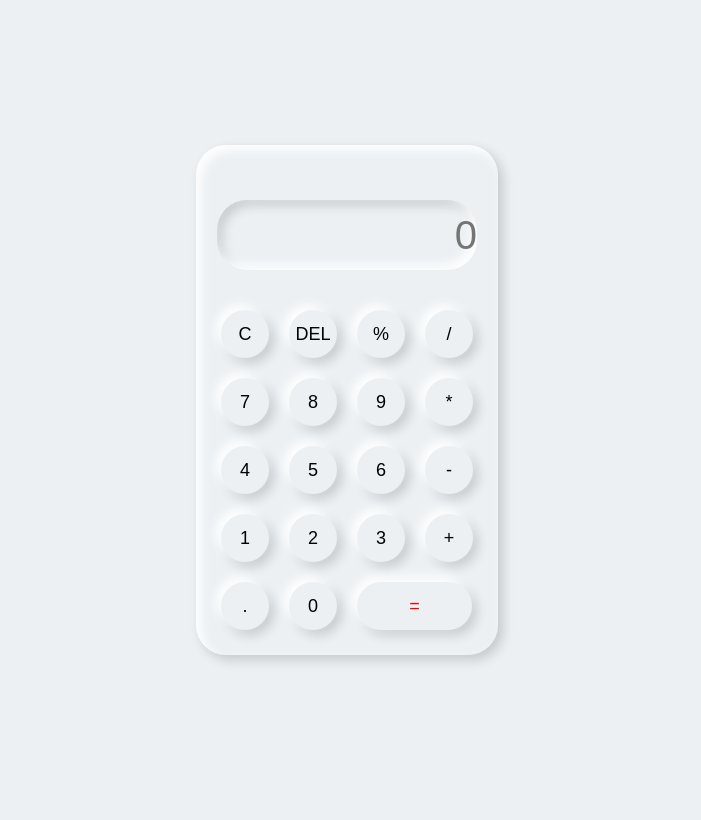
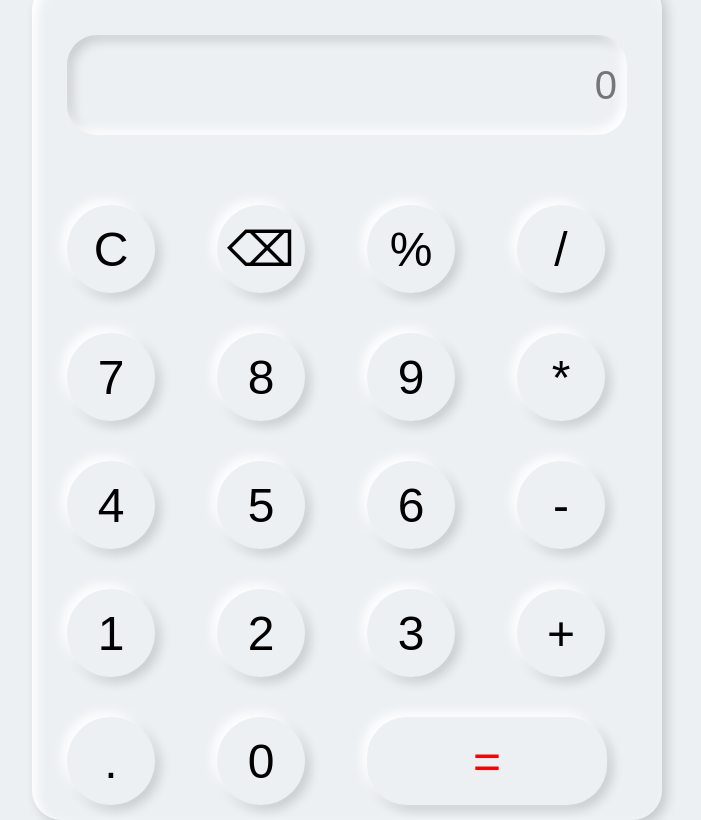
Before and after one commit to geekdeb/calculator, a plain HTML site: page index.html in a window 1280 px wide. Shown: the whole page, without its empty margins (293-994 px from the left). Drawn offline with Linux system fonts and the light colour scheme.

Commit message:
size updated

```diff
--- a/index.html
+++ b/index.html
@@ -16,21 +16,29 @@
           <div class="calculator">
             <input type="text" name="" id="output-screen" placeholder="0" />
             <button onclick="clr()">C</button>
-            <button onclick="del()">DEL</button>
+            <button onclick="del()">⌫</button>
             <button onclick="display('%')">%</button>
             <button onclick="display('/')">/</button>
+
+
+
             <button onclick="display('7')">7</button>
             <button onclick="display('8')">8</button>
             <button onclick="display('9')">9</button>
             <button onclick="display('*')">*</button>
+
+
+
             <button onclick="display('4')">4</button>
             <button onclick="display('5')">5</button>
             <button onclick="display('6')">6</button>
             <button onclick="display('-')">-</button>
+            <!--  -->
             <button onclick="display('1')">1</button>
             <button onclick="display('2')">2</button>
             <button onclick="display('3')">3</button>
-            <button onclick="display('+')">+</button>
+            <button onclick="display('+')" class="plus">+</button>
+
             <button onclick="display('.')">.</button>
             <button onclick="display('0')">0</button>
             <button onclick="calc()" class="equal">=</button>
--- a/style.css
+++ b/style.css
@@ -19,12 +19,12 @@
     box-shadow: inset 5px 5px 12px #ffffff,
                       5px 5px 12px rgba(0,0,0,0.16)  ;
     display: grid;
-    grid-template-columns: repeat(4,68px);
+    grid-template-columns: repeat(4,150px);
 }
 input{
     grid-column: span 4;
-    height: 70px;
-    width: 260px;
+    height: 100px;
+    width: 560px;
     background-color: #ECF0F3;
     box-shadow: inset -5px -5px 12px #FFFFFF,
                 inset  5px 5px 12px rgba(0, 0, 0,0.16) ;
@@ -37,21 +37,25 @@ input{
     margin: auto;
     margin-top: 40px;
     margin-bottom: 30px;
+    padding-right: 10px;
 }
 button{
-    height: 48px;
-    width: 48px;
+    height: 88px;
+    width: 88px;
     background-color: #ECF0F3;
     border: none;
     box-shadow: -5px -5px 12px #FFFFFF,
                 5px  5px 12px rgba(0, 0, 0,0.16);
 
     border-radius: 50%;
-    margin:10px;
-    font-size: 18px;
+    margin:40px 20px 0px 20px;
+    font-size: 48px;
 }
 .equal{
-    width: 115px;
+    width: 240px;
     border-radius: 40px;
     color: red;
 }
+.plus{
+    /* width: 280px; */
+}
```
